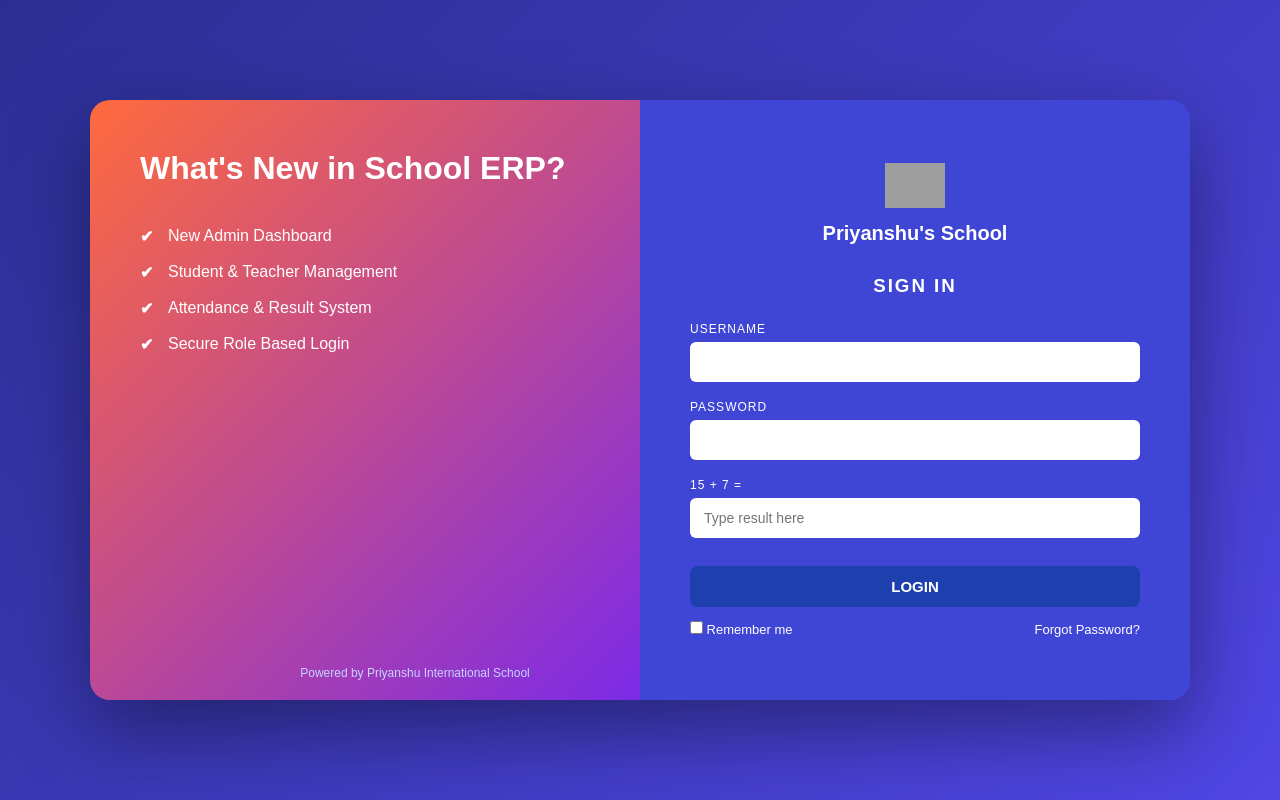
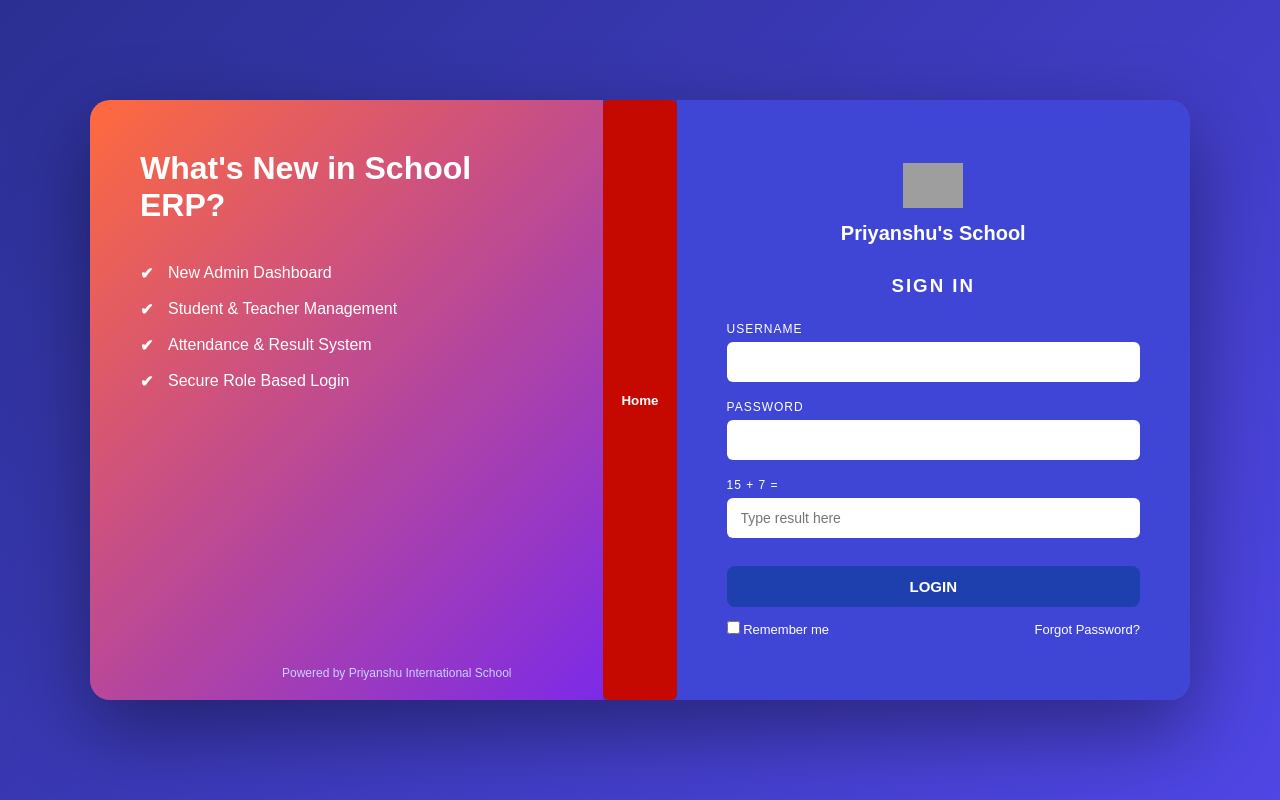
Before and after one commit to Ristel7/School-Management-System, a Flask app: page /login in a window 1280 px wide. Run offline with Flask 3, Linux system fonts and the light colour scheme; grey boxes are pictures that could not be loaded.

Commit message:
Added back button

```diff
--- a/templates/login.html
+++ b/templates/login.html
@@ -178,8 +178,28 @@
                 margin-top: 30px;
             }
         }
+
+        .home-btn {
+  padding: 10px 18px;
+  background: #c50900;
+  color: #fff;
+  border: none;
+  border-radius: 6px;
+  font-weight: 600;
+  cursor: pointer;
+}
+
+.home-btn:hover {
+  opacity: 0.9;
+}
+
     </style>
 </head>
+<script>
+    function goHome() {
+        window.location.href = "index.html";
+    }
+</script>
 
 <body>
 
@@ -199,6 +219,7 @@
                 Powered by Priyanshu International School
             </div>
         </div>
+        <button class="home-btn" onclick="goHome()">Home</button>
 
         <!-- RIGHT LOGIN PANEL -->
         <div class="right-panel">
```
